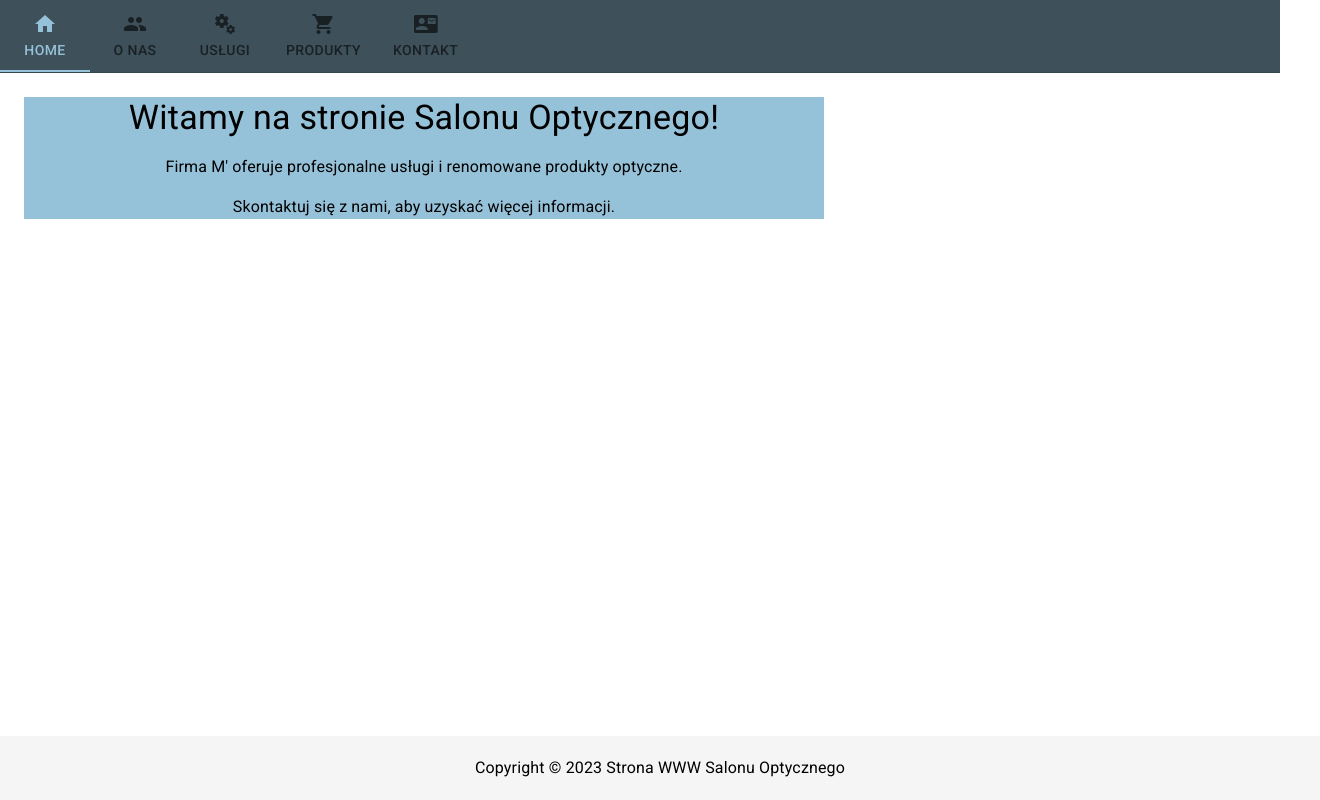
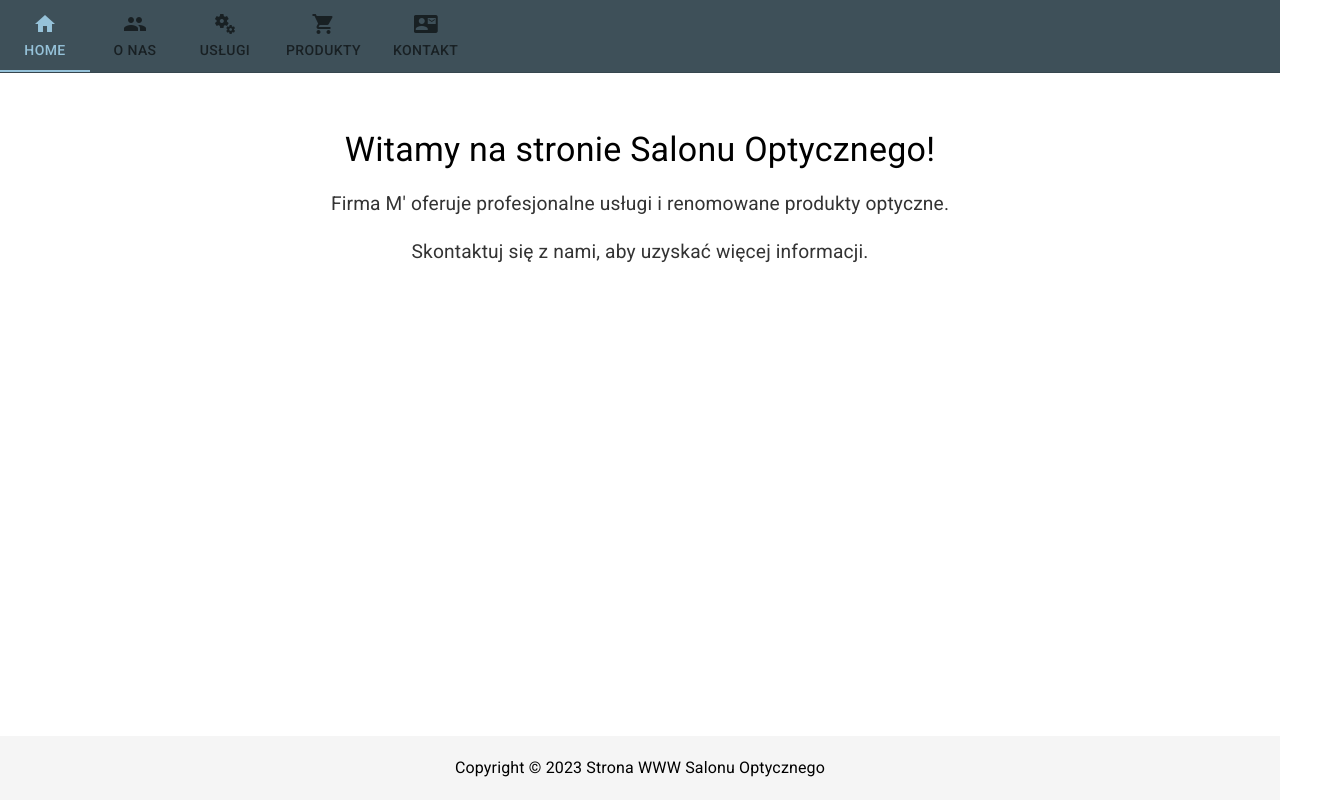
Before and after one commit to mnl187/optical-salon-website-react-materialui, a React (Create React App) app: page / in a window 1280 px wide. Shown: the whole page, 1320 px wide, since content can reach past the window. Built offline with nearby package versions, Linux system fonts and the light colour scheme.

Commit message:
dodanie styli dla HomePage używajaąc styled-components

```diff
--- a/src/pages/Footer/Footer.js
+++ b/src/pages/Footer/Footer.js
@@ -1,14 +1,14 @@
 import React from 'react';
 import {Typography} from '@mui/material';
-import {StyledFooter, StyledContainer} from './StyledFooter';
+import {FooterStyles, StyledContainer} from './FooterStyles';
 
 export const Footer = () => {
     return (
-        <StyledFooter>
+        <FooterStyles>
             <StyledContainer>
                     <Typography>Copyright © 2023 Strona WWW Salonu Optycznego</Typography>
             </StyledContainer>
-        </StyledFooter>
+        </FooterStyles>
 
     );
 };
--- a/src/pages/Footer/StyledFooter.js
+++ b/src/pages/Footer/FooterStyles.js
@@ -1,15 +1,15 @@
 import styled from 'styled-components';
 
-export const StyledFooter = styled.footer`
-  background-color: #F5F5F5;
-  padding: 20px;
+export const FooterStyles = styled.footer`
+  background-color: #f5f5f5;
+  padding: 20px 0;
   position: absolute;
   bottom: 0;
-  width: 100%;
+  width: 100vw;
 `;
 
 export const StyledContainer = styled.div`
-  //max-width: 500px;
+  max-width: 1200px;
   margin: 0 auto;
   text-align: center;
 `;
--- a/src/pages/Home/HomePage.js
+++ b/src/pages/Home/HomePage.js
@@ -1,15 +1,17 @@
 import React from 'react';
-import {Container, Typography} from "@mui/material";
-import Box from "@mui/material/Box";
+import Container from "@mui/material/Container"
+import Typography from "@mui/material/Typography"
+import {StyledHomePage} from "./HomePageStyles";
+
 
 export const HomePage = () => {
     return (
-        <Box sx={{width: '100vh', bgcolor: '#96C2D9'}}>
-            <Container sx={{}}>
+        <StyledHomePage>
+            <Container>
                 <Typography variant="h4">Witamy na stronie Salonu Optycznego!</Typography>
                 <p>Firma M' oferuje profesjonalne usługi i renomowane produkty optyczne.</p>
                 <p>Skontaktuj się z nami, aby uzyskać więcej informacji.</p>
             </Container>
-        </Box>
+        </StyledHomePage>
     );
 };
--- /dev/null
+++ b/src/pages/Home/HomePageStyles.js
@@ -0,0 +1,17 @@
+import styled from "styled-components";
+
+export const StyledHomePage = styled.div`
+  background-color: #fff;
+  padding: 2rem;
+  text-align: center;
+
+  h4 {
+    margin-bottom: 1rem;
+  }
+
+  p {
+    color: #333;
+    font-size: 1.2rem;
+    margin-bottom: 1rem;
+  }
+`;
```
